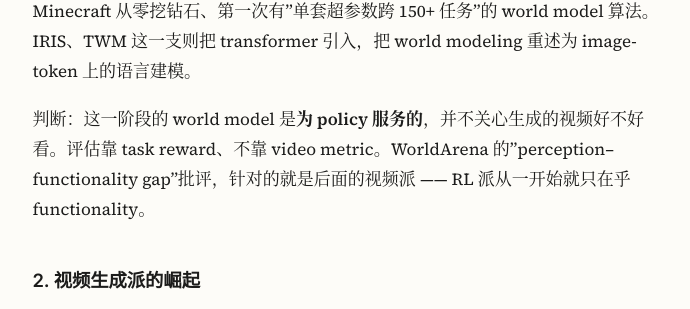
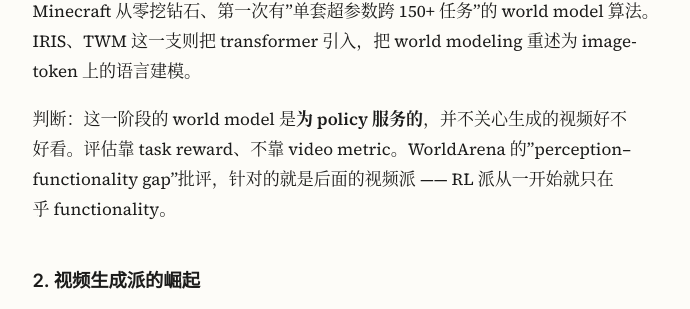
Before and after one commit to pixeli99/PIXELI, a Jekyll site: the page built from _notes/2026-05-20-world-arena.md, in a window 1280 px wide. Shown: the part 3524-3833 px from the top of the page, without its empty margins (293-983 px from the left). Built offline with Jekyll 4.4.1, drawn with Linux system fonts in a browser that asks for light colours.

Commit message:
CSS：标题加 text-wrap: balance，段落加 text-wrap: pretty
标题用 balance 防止长论文标题末行孤字；段落用 pretty 减少
段尾 widow 行。两者均为渐进增强，旧浏览器无副作用。

Co-Authored-By: Claude Sonnet 4.6 <noreply@anthropic.com>

```diff
--- a/assets/css/main.css
+++ b/assets/css/main.css
@@ -102,13 +102,14 @@ h1, h2, h3, h4, h5, h6 {
   margin-top: 2.4em;
   margin-bottom: 0.5em;
   letter-spacing: -0.005em;
+  text-wrap: balance;
 }
 h1 { font-size: 1.7rem; }
 h2 { font-size: 1.28rem; }
 h3 { font-size: 1.08rem; }
 h4 { font-size: 0.98rem; color: var(--muted); }
 
-p { margin: 1em 0; }
+p { margin: 1em 0; text-wrap: pretty; }
 
 strong { font-weight: 600; }
 em { font-style: italic; }
```
